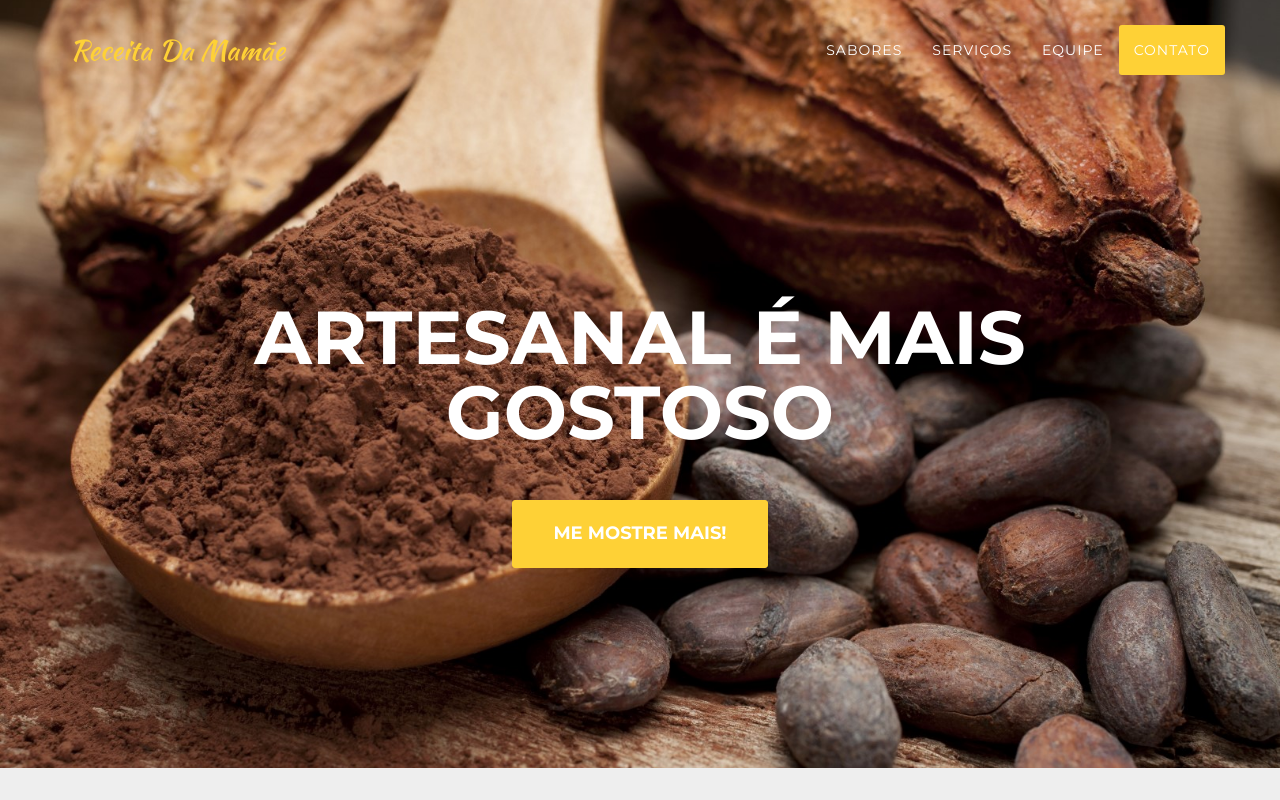
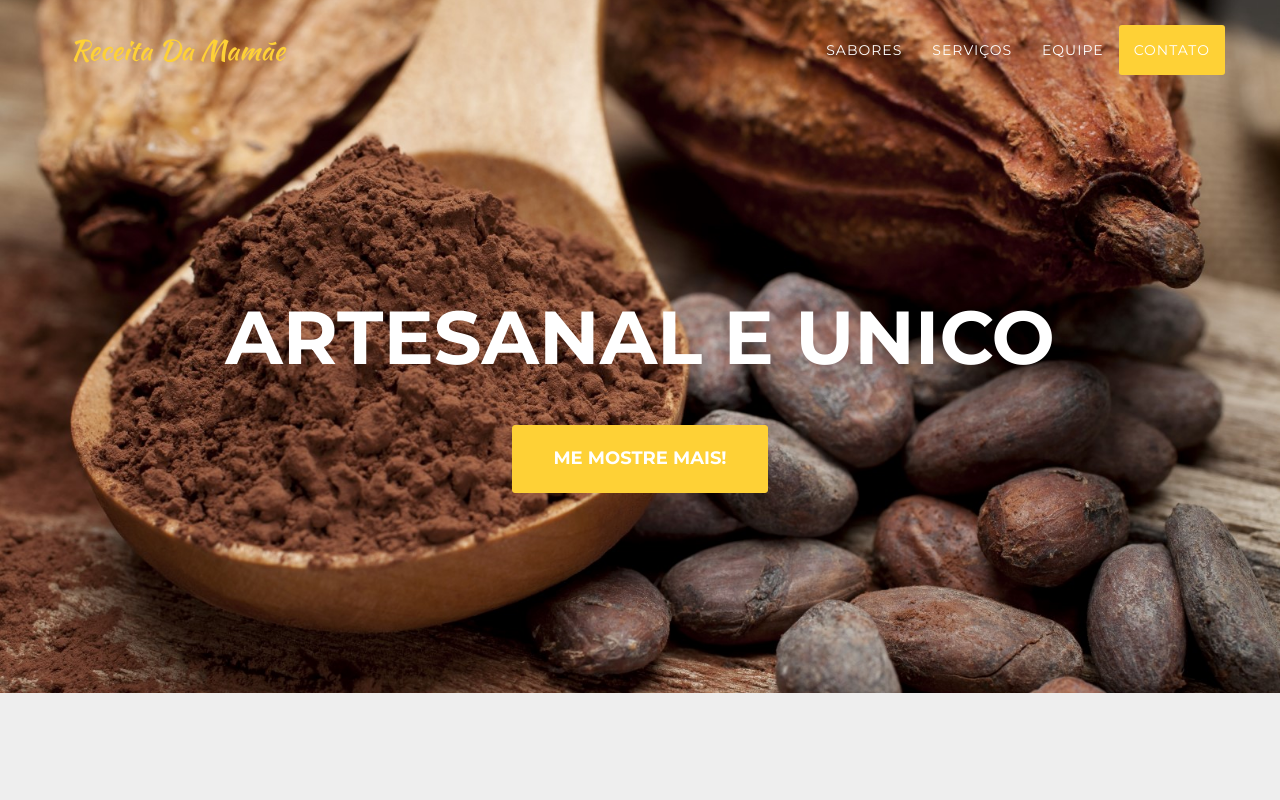
Before and after one commit to brennomoreira/trufas2, a website: page index.html in a window 1280 px wide. Shown: the top 800 px of the page. Drawn offline with nearby package versions, Linux system fonts and the light colour scheme; a web font is replaced by a local one.

Commit message:
editar refrao

```diff
--- a/index.html
+++ b/index.html
@@ -79,7 +79,7 @@
         <div class="container">
             <div class="intro-text">
                 <!-- <div class="intro-lead-in">Ta dando trabalho</div> -->
-                <div class="intro-heading">Artesanal é mais gostoso</div>
+                <div class="intro-heading">Artesanal e Unico</div>
                 <a href="#portfolio" class="page-scroll btn btn-xl">Me mostre mais!</a>
             </div>
         </div>
```
